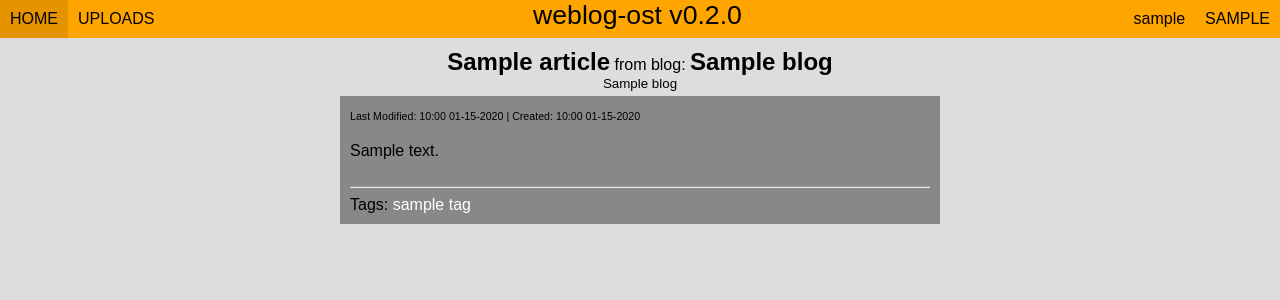
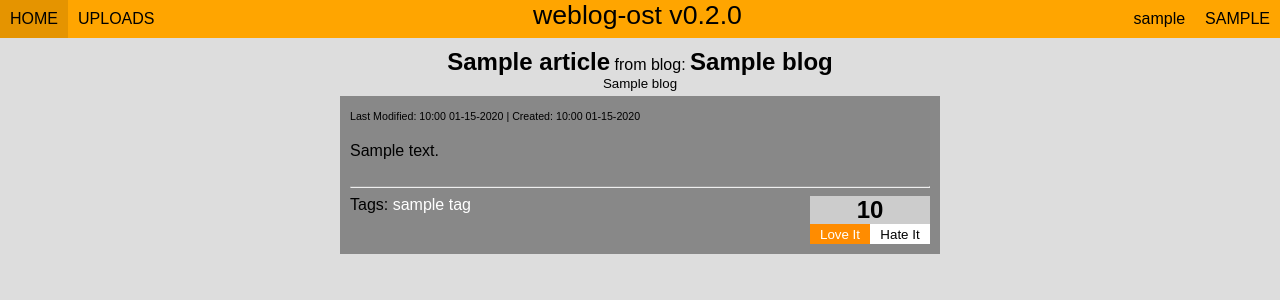
Before and after one commit to blarin/weblog-ost, a Python web app: template templates/article.html in a window 1280 px wide. Shown: the top 300 px of the page. Run offline with Jinja, Linux system fonts and the light colour scheme; the template is opened without the code that fills it: most values are stand-ins (such as "Sample title", 1, 10 or a date in 2020).

Commit message:
added ability to love or hate an article

```diff
--- a/stylesheets/main.css
+++ b/stylesheets/main.css
@@ -290,6 +290,63 @@ span.warning{
   width:200px;
 }
 
+/*css for article.html*/
+#tags{
+  float:left;
+  width:450px;
+}
+
+#voting{
+  float:right;
+  width:120px;
+  text-align: center;
+}
+
+#voting h2{
+  margin: 0;
+  background-color: #ccc;
+}
+
+#voting .love-it{
+  border:none;
+  width:60px;
+  height:20px;
+  margin:0;
+  float:left;
+  color:white;
+  background-color: darkorange;
+}
+
+#voting .loved{
+  border:none;
+    width:60px;
+    height:20px;
+    margin:0;
+    float:left;
+    color:white;
+    background-color: red;
+}
+
+#voting .hate-it{
+  border:none;
+  width:60px;
+  height:20px;
+  margin:0;
+  color:black;
+  float: left;
+  background-color: white;
+}
+
+#voting .hated{
+  border:none;
+  width:60px;
+  height:20px;
+  margin:0;
+  color:white;
+  float: left;
+  background-color: black;
+}
+
 /*css for image.html*/
 .uploaded-image{
   background-color: #888;
--- a/templates/article.html
+++ b/templates/article.html
@@ -20,6 +20,7 @@
       <br/>
       <br/>
       <hr/>
+      <div id="tags">
         Tags:
         {% for tag in article.tags %}
           {% if tag %}
@@ -32,6 +33,27 @@
           {% endif %}
         {% endfor %}
       </div>
+      <div id="voting">
+        <h2>{{article.votes}}</h2>
+        <form action="/blog/{{blog.name}}/article/{{article.key.integer_id()}}/vote" method="post">
+          <input type="hidden" value="1" name="the-vote">
+          {% if user_id in article.lovers%}
+            <input type="submit" class="loved" value="UnLove It"/>
+          {% else %}
+            <input type="submit" class="love-it" value="Love It"/>
+          {% endif %}
+        </form>
+        <form action="/blog/{{blog.name}}/article/{{article.key.integer_id()}}/vote" method="post">
+          <input type="hidden" value="-1" name="the-vote">
+          {% if user_id in article.haters%}
+            <input type="submit" class="hated" value="UnHate It"/>
+          {% else %}
+            <input type="submit" class="hate-it" value="Hate It"/>
+          {% endif %}
+        </form>
+      </div>
+      <div style="clear:both"></div>
+    </div>
   </div>
 {% endautoescape %}
 {% include "/templates/footer.html" %}
```
Also changed, not shown: main.py (+55 -1 lines). Lines whose indentation alone changed are shown as unchanged.
